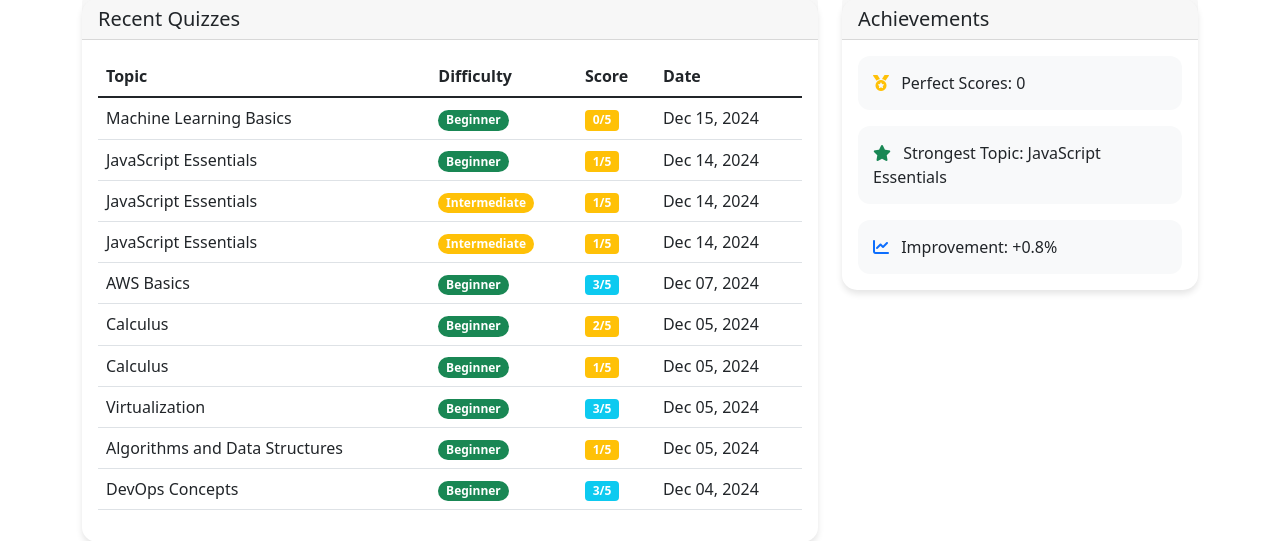
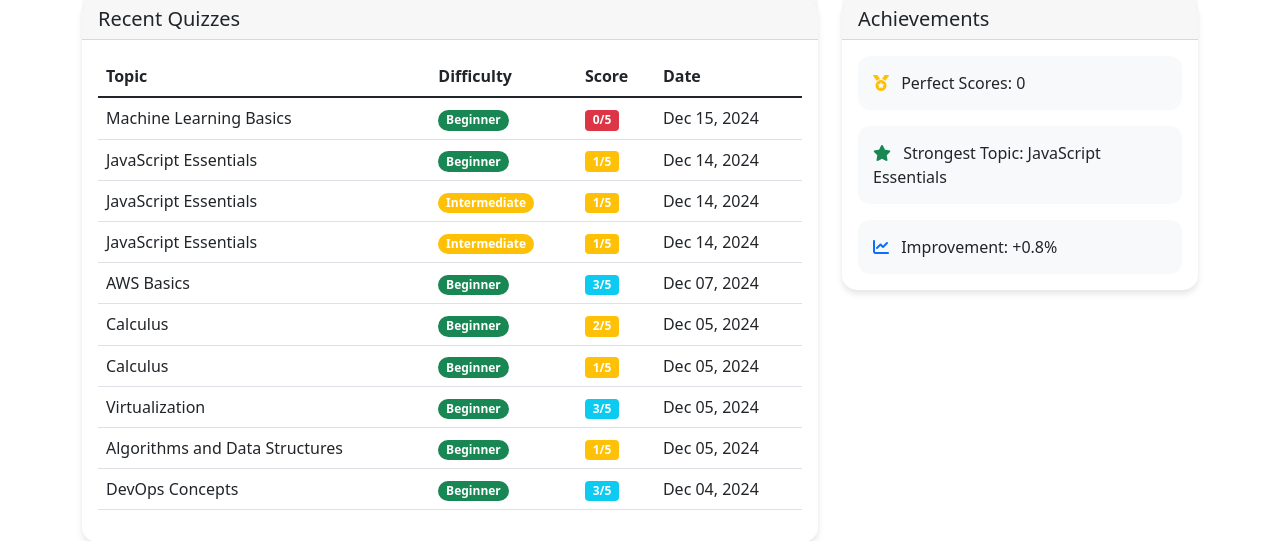
Before and after one commit to PrincesseCam/CS50-s-Web-Programming-with-Python-and-JavaScript_Projects, a Django app: page /profile/ in a window 1280 px wide. Shown: the part 972-1513 px from the top of the page. Run offline with Django 5.2, Linux system fonts and the light colour scheme; a user stored in the database is signed in; data comes from the database, SQL or seed files in the repository.

Commit message:
updated table in profile.html

```diff
--- a/FinalProject_QuizMasterAI/quiz/templates/quiz/profile.html
+++ b/FinalProject_QuizMasterAI/quiz/templates/quiz/profile.html
@@ -107,7 +107,7 @@
                                         </span>
                                     </td>
                                     <td>
-                                        <span class="badge {% if quiz.score >= 4 %}bg-success{% elif quiz.score >= 3 %}bg-info{% else %}bg-warning{% endif %}">
+                                        <span class="badge {% if quiz.score >= 4 %}bg-success{% elif quiz.score >= 3 %}bg-info{% elif quiz.score >= 1 %}bg-warning{% else %}bg-danger{% endif %}">
                                             {{ quiz.score }}/5
                                         </span>
                                     </td>
```
